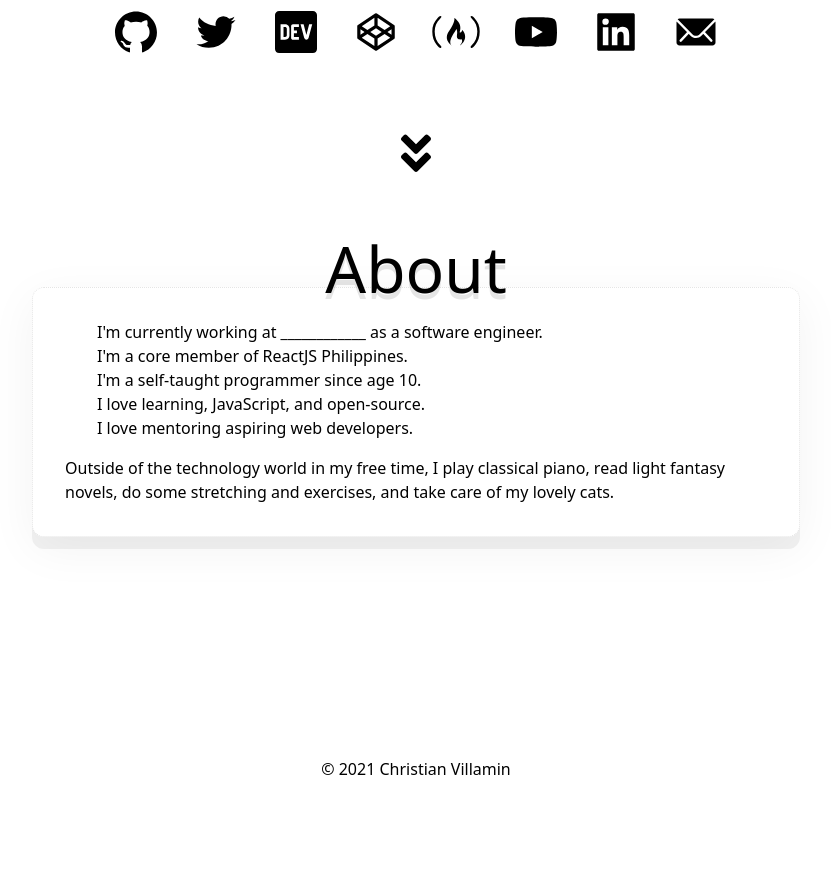
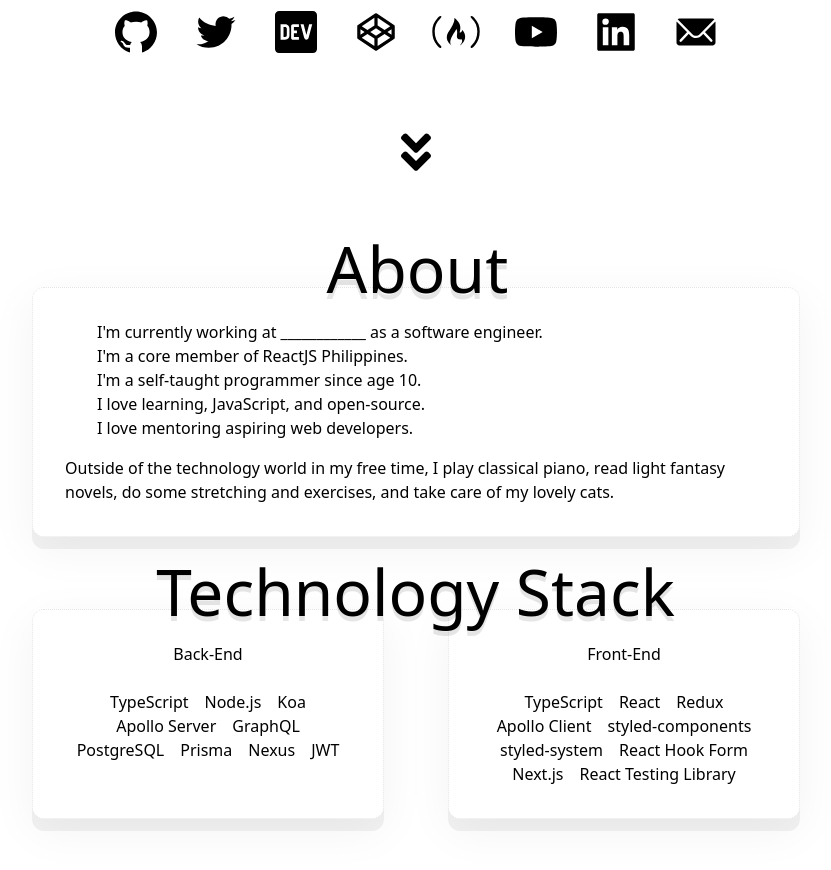
Before and after one commit to codekcv/personal-site-two-two, a Next.js app: page / in a window 1280 px wide. Shown: the part 580-1450 px from the top of the page, without its empty margins (224-1055 px from the left). Before the commit the page ends 1381 px from the top, so only its background shows below. Built offline with nearby package versions, Linux system fonts and the light colour scheme.

Commit message:
feat(stack) init

```diff
--- /dev/null
+++ b/pages-main/index/Stack.tsx
@@ -0,0 +1,205 @@
+import { useState } from 'react'
+import { useInView } from 'react-intersection-observer'
+
+import BobbleTitle from '../../components/BobbleTitle'
+import Card from '../../components/Card'
+import { animDelay, triggerOnce } from '../../utils/constants'
+
+export const frontEndTechnologies = [
+  'TypeScript',
+  'React',
+  'Redux',
+  'Apollo Client',
+  'styled-components',
+  'styled-system',
+  'React Hook Form',
+  'Next.js',
+  'React Testing Library'
+].map((item) => (
+  <li className="mx-2 list-none" key={item}>
+    {item}
+  </li>
+))
+
+export const backEndTechnologies = [
+  'TypeScript',
+  'Node.js',
+  'Koa',
+  'Apollo Server',
+  'GraphQL',
+  'PostgreSQL',
+  'Prisma',
+  'Nexus',
+  'JWT'
+].map((item) => (
+  <li key={item} className="mx-2 list-none">
+    {item}
+  </li>
+))
+
+const Stack = (): JSX.Element => {
+  const [isOpenBE, setIsOpenBE] = useState(false)
+  const [isOpenFE, setIsOpenFE] = useState(false)
+
+  const { ref, inView } = useInView({
+    threshold: 0.5,
+    delay: animDelay,
+    triggerOnce
+  })
+
+  // TODO: Organize button.
+  // Organize by -> App Size | Tech Category (framework, styling, state management, etc.)
+
+  return (
+    <div className="mt-2" ref={ref}>
+      <BobbleTitle inView={inView} isOpen={isOpenBE || isOpenFE}>
+        Technology Stack
+      </BobbleTitle>
+
+      <div className="flex justify-center -mt-8">
+        <Card
+          className="w-full mr-8"
+          inView={inView}
+          isOpen={isOpenBE}
+          setIsOpen={setIsOpenBE}
+          direction="right"
+          contentPrev={
+            <>
+              <p className="text-center">Back-End</p>
+
+              <div className="flex flex-wrap justify-center mt-6">
+                {backEndTechnologies}
+              </div>
+            </>
+          }
+          contentFull={
+            <>
+              <div className="text-center">
+                <div>
+                  <h1>Current Favorite Stack:</h1>
+
+                  <p className="mt-2">
+                    TypeScript, Node.js, Koa, Apollo Server, PostgreSQL, Prisma,
+                    Nexus
+                  </p>
+                </div>
+
+                <div className="mt-8">
+                  <h1>Frameworks</h1>
+
+                  <p className="mt-2">Express, Koa, Fastify</p>
+                </div>
+              </div>
+            </>
+          }
+        />
+
+        <Card
+          className="w-full ml-8"
+          inView={inView}
+          isOpen={isOpenFE}
+          setIsOpen={setIsOpenFE}
+          direction="left"
+          contentPrev={
+            <>
+              <p className="text-center">Front-End</p>
+
+              <div className="flex flex-wrap justify-center mt-6">
+                {frontEndTechnologies}
+              </div>
+            </>
+          }
+          contentFull={
+            <div className="text-center">
+              <div>
+                <h1>Current Favorite Stack:</h1>
+
+                <p className="mt-4">
+                  Next.js / Redux or Recoil / React Query or Apollo Client /
+                  SCSS Modules or Chakra UI
+                </p>
+              </div>
+
+              <div
+                className="mx-auto mt-8 w-4/5"
+                style={{
+                  borderTop: '1px solid gray'
+                }}
+              />
+
+              <div className="mt-8">
+                <h1>Framework</h1>
+
+                <p className="mt-2">React, Next.js, Gatsby</p>
+              </div>
+
+              <div className="mt-8">
+                <h1>Styling</h1>
+
+                <p className="mt-2">
+                  SCSS Modules, styled-components / emotion, Chakra UI
+                </p>
+              </div>
+
+              <div className="mt-8">
+                <h1>Animation</h1>
+
+                <p className="mt-2">
+                  Framer Motion, Native CSS Transitions &amp; Animations
+                </p>
+              </div>
+
+              <div className="mt-8">
+                <h1>Client State Management</h1>
+
+                <p className="mt-2">Redux, Recoil, Zustand</p>
+              </div>
+
+              <div className="mt-8">
+                <h1>Network State Management</h1>
+
+                <p className="mt-2">Apollo Client, React Query, SWR</p>
+              </div>
+
+              <div
+                className="mx-auto mt-8 w-4/5"
+                style={{
+                  borderTop: '1px solid gray'
+                }}
+              />
+
+              <div className="mt-8">
+                <h1>Large Applications:</h1>
+
+                <p className="mt-2">
+                  Vanilla React / Next.js, Redux, Apollo Client, SCSS Modules /
+                  Chakra UI / 3rd Party UI Library
+                </p>
+              </div>
+
+              <div className="mt-8">
+                <h1>Medium Applications:</h1>
+
+                <p className="mt-2">
+                  Vanilla React / Gatsby / Next.js, Recoil, React Query / SWR,
+                  SCSS Modules / Chakra UI
+                </p>
+              </div>
+
+              <div className="mt-8">
+                <h1>Small Applications:</h1>
+
+                <p className="mt-2">
+                  Vanilla React / Gatsby / Next.js, Zustand, React Query / SWR,
+                  SCSS Modules / Chakra UI / styled-components
+                </p>
+              </div>
+            </div>
+          }
+        />
+      </div>
+    </div>
+  )
+}
+
+export default Stack
--- a/pages/index.tsx
+++ b/pages/index.tsx
@@ -1,10 +1,12 @@
 import About from '../pages-main/index/About'
 import Hero from '../pages-main/index/Hero'
+import Stack from '../pages-main/index/Stack'
 
 const Home = (): JSX.Element => (
   <>
     <Hero />
     <About />
+    <Stack />
   </>
 )
 
```
